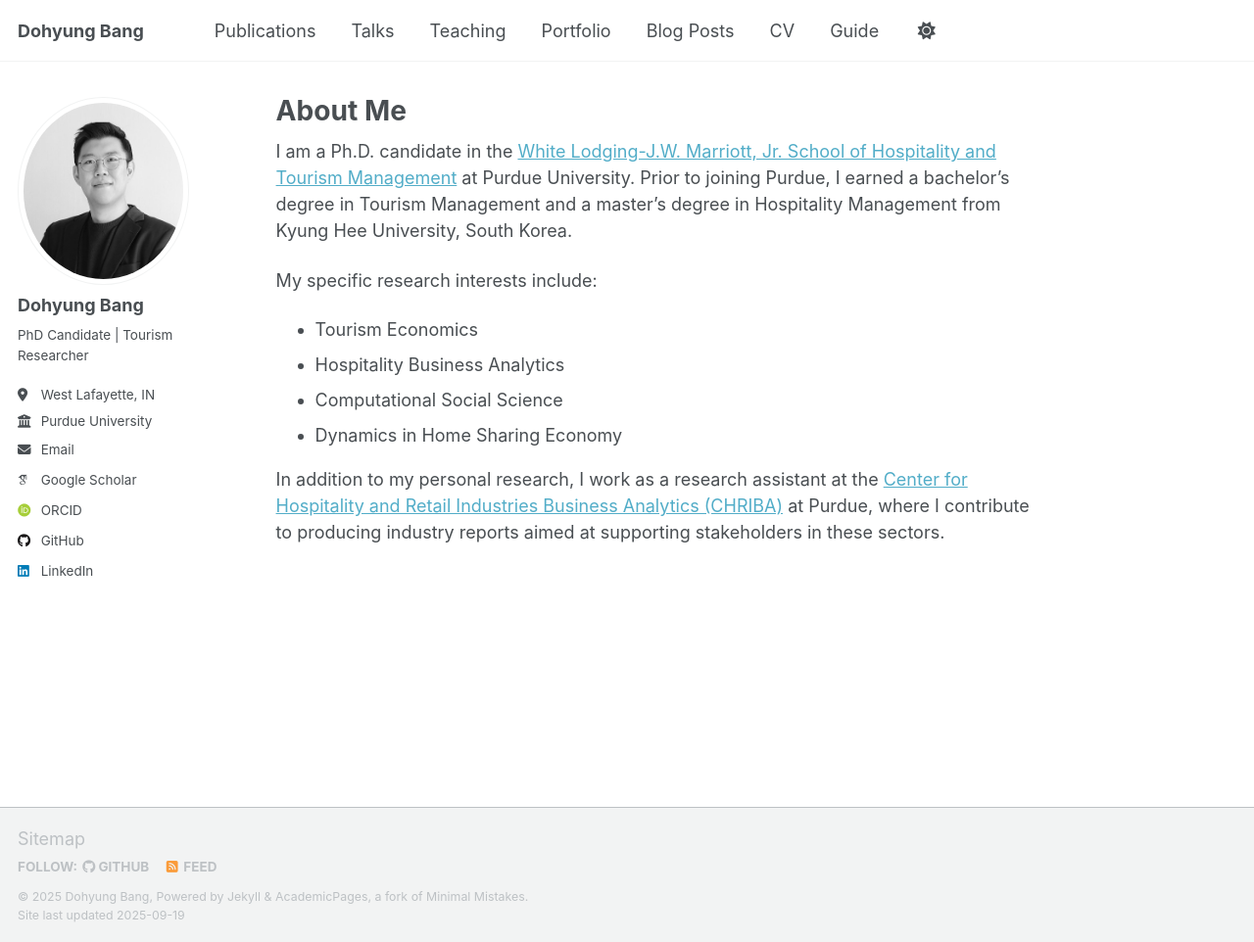
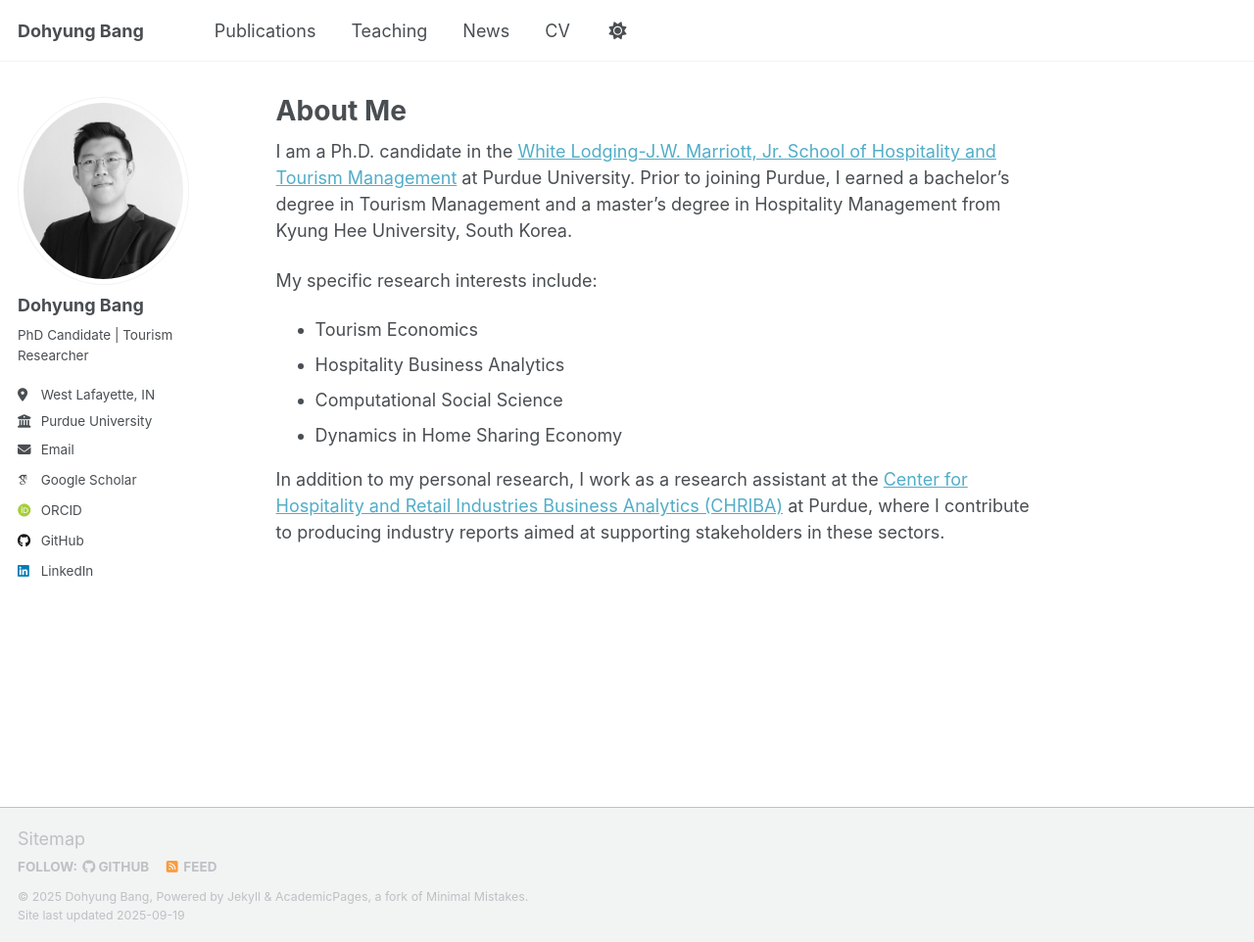
Before and after one commit to dohyungbang/dohyungbang.github.io, a Jekyll site: the page built from _pages/about.md, in a window 1280 px wide and 962 px high. Shown: the whole window at 98% size. Built offline with Jekyll 4.4.1, drawn with Linux system fonts in a browser that asks for light colours; some web fonts are replaced; a script that is not in the unit is left out.

Commit message:
Update navigation.yml

```diff
--- a/_data/navigation.yml
+++ b/_data/navigation.yml
@@ -11,23 +11,11 @@ main:
   - title: "Publications"
     url: /publications/
 
-  - title: "Talks"
-    url: /talks/
-
   - title: "Teaching"
     url: /teaching/
 
-  - title: "Portfolio"
-    url: /portfolio/
-
-  - title: "Blog Posts"
-    url: /year-archive/
+  - title: "News"
+    url: /news/
 
   - title: "CV"
     url: /cv/
-
-  # - title: "CV"
-  #   url: /cv-json/
-
-  - title: "Guide"
-    url: /markdown/
```
